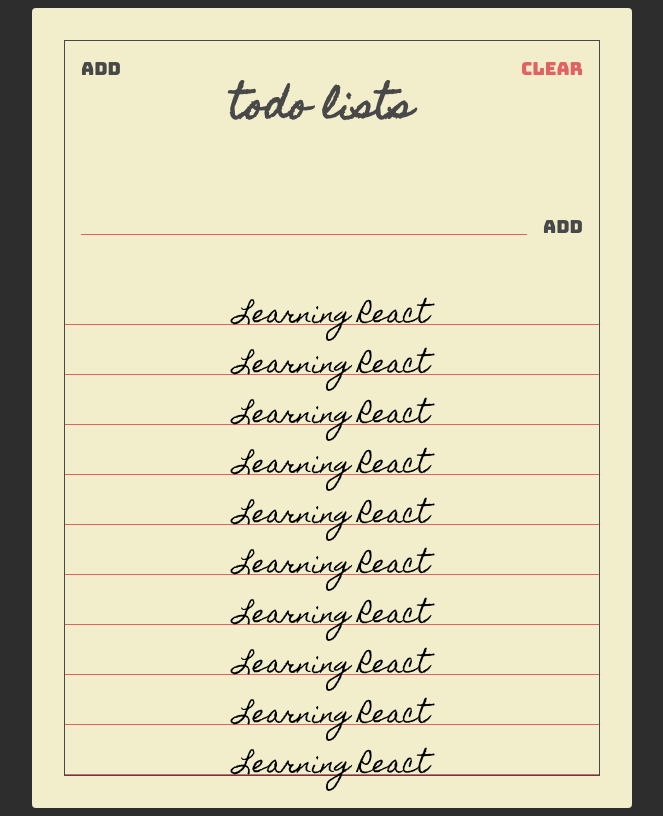
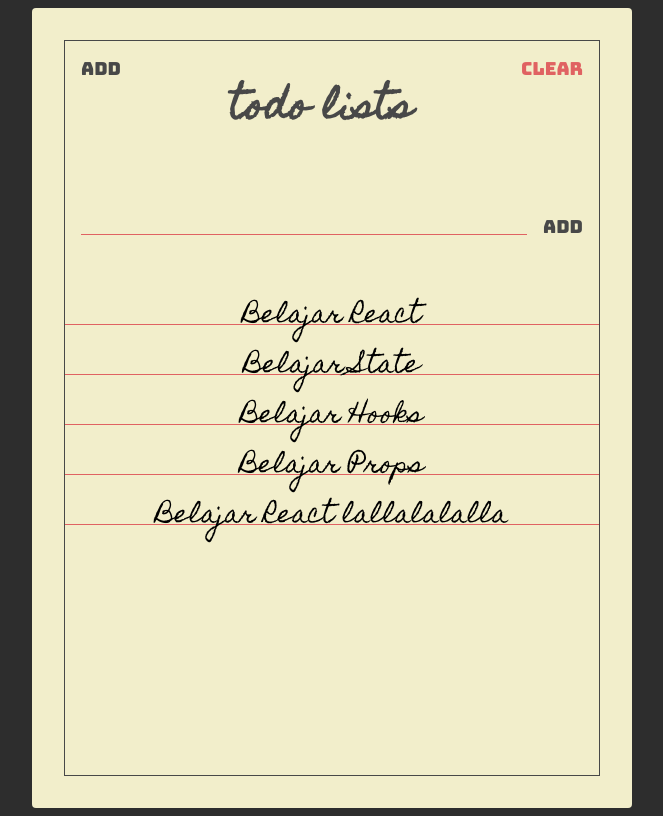
Before and after one commit to sabilimaulana/react-todolist, a React (Create React App) app: page / in a window 1280 px wide. Shown: the whole page, without its empty margins (308-971 px from the left). Built offline with nearby package versions, Linux system fonts and the light colour scheme.

Commit message:
Membuat pages dan komponen todo

```diff
--- a/src/App.js
+++ b/src/App.js
@@ -1,22 +1,8 @@
 import React from "react";
 import "./styles.css";
 
-import Paper from "./components/Paper";
-import Header from "./components/Header";
-import TodoForm from "./components/TodoForm";
-import Todos from "./components/Todos";
+import TodoList from "./pages/TodoList";
 
 export default function App() {
-  return (
-    <Paper>
-      <Header />
-      <TodoForm />
-      <Todos />
-    </Paper>
-
-    // <div className="App">
-    //   <h1>Hello CodeSandbox</h1>
-    //   <h2>Start editing to see some magic happen!</h2>
-    // </div>
-  );
+  return <TodoList />;
 }
--- /dev/null
+++ b/src/components/Todo.jsx
@@ -0,0 +1,16 @@
+import React from "react";
+import PropTypes from "prop-types";
+
+const Todo = (props) => {
+  return (
+    <div className="todo">
+      <span className="todo-text">{props.text}</span>
+    </div>
+  );
+};
+
+Todo.propTypes = {
+  text: PropTypes.string.isRequired
+};
+
+export default Todo;
--- a/src/components/Todos.jsx
+++ b/src/components/Todos.jsx
@@ -1,38 +1,32 @@
 import React from "react";
 
+import Todo from "./Todo";
+
 const Todos = () => {
+  const todos = [
+    {
+      text: "Belajar React"
+    },
+    {
+      text: "Belajar State"
+    },
+    {
+      text: "Belajar Hooks"
+    },
+    {
+      text: "Belajar Props"
+    },
+    {
+      text: "Belajar React lallalalalla"
+    }
+  ];
+
   return (
     <section className="todos">
-      <div className="todo">
-        <span className="todo-text">Learning React</span>
-      </div>
-      <div className="todo">
-        <span className="todo-text">Learning React</span>
-      </div>
-      <div className="todo">
-        <span className="todo-text">Learning React</span>
-      </div>
-      <div className="todo">
-        <span className="todo-text">Learning React</span>
-      </div>
-      <div className="todo">
-        <span className="todo-text">Learning React</span>
-      </div>
-      <div className="todo">
-        <span className="todo-text">Learning React</span>
-      </div>
-      <div className="todo">
-        <span className="todo-text">Learning React</span>
-      </div>
-      <div className="todo">
-        <span className="todo-text">Learning React</span>
-      </div>
-      <div className="todo">
-        <span className="todo-text">Learning React</span>
-      </div>
-      <div className="todo">
-        <span className="todo-text">Learning React</span>
-      </div>
+      {todos.map((todo) => {
+        return <Todo text={todo.text} />;
+      })}
+      {/* <Todo text="Belajar props di React" /> */}
     </section>
   );
 };
--- /dev/null
+++ b/src/pages/TodoList.jsx
@@ -0,0 +1,17 @@
+import React from "react";
+
+import Paper from "../components/Paper";
+import Header from "../components/Header";
+import TodoForm from "../components/TodoForm";
+import Todos from "../components/Todos";
+const TodoList = () => {
+  return (
+    <Paper>
+      <Header />
+      <TodoForm />
+      <Todos />
+    </Paper>
+  );
+};
+
+export default TodoList;
--- a/src/styles.css
+++ b/src/styles.css
@@ -138,6 +138,8 @@ html {
 .todos {
   display: flex;
   flex-direction: column;
+
+  min-height: 500px;
 }
 
 .todo {
@@ -146,7 +148,7 @@ html {
   flex: 1 0 auto;
   text-align: center;
 
-  min-height: 34px;
+  max-height: 34px;
   margin: 16px 0 0;
   font-family: "Homemade Apple", sans-serif;
   font-size: 24px;
@@ -155,6 +157,8 @@ html {
 }
 
 .todo-text {
+  width: 100%;
+  height: 50px;
   position: absolute;
   left: 50%;
   transform: translate(-50%);
```
